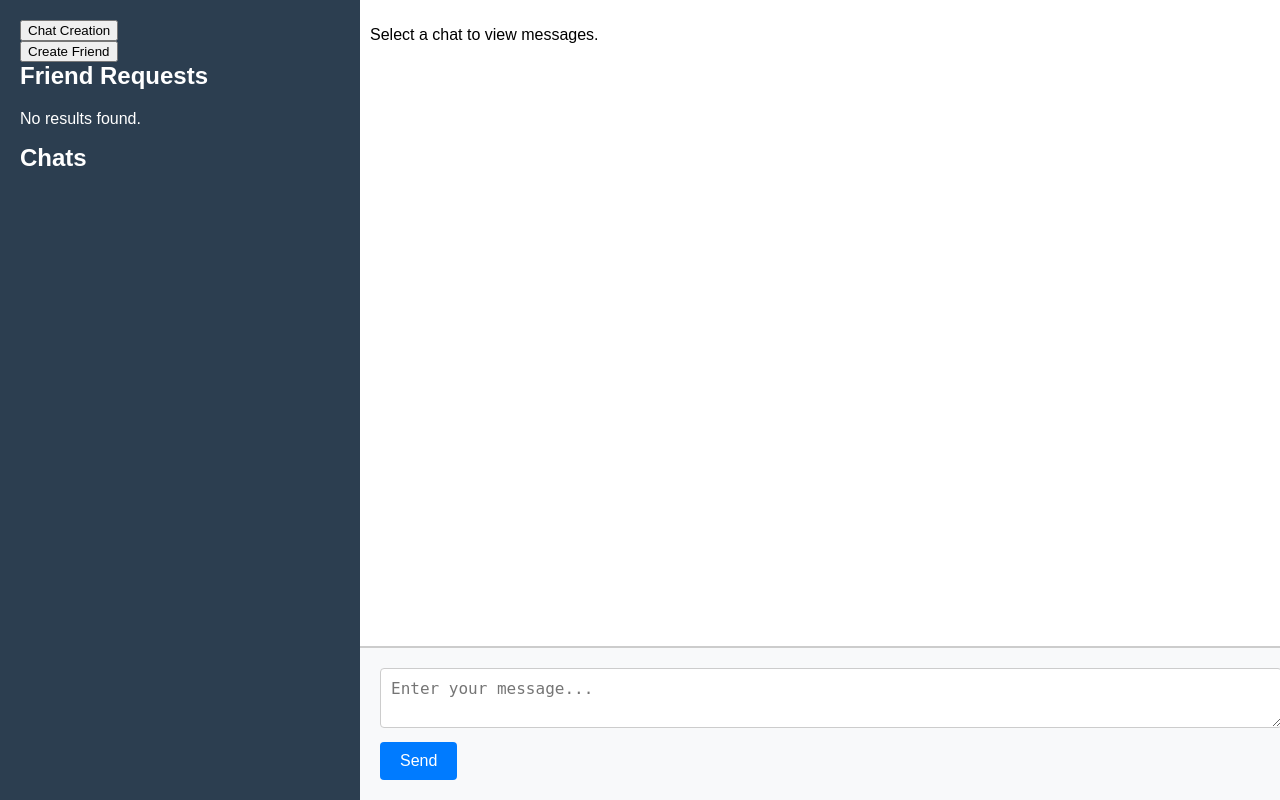
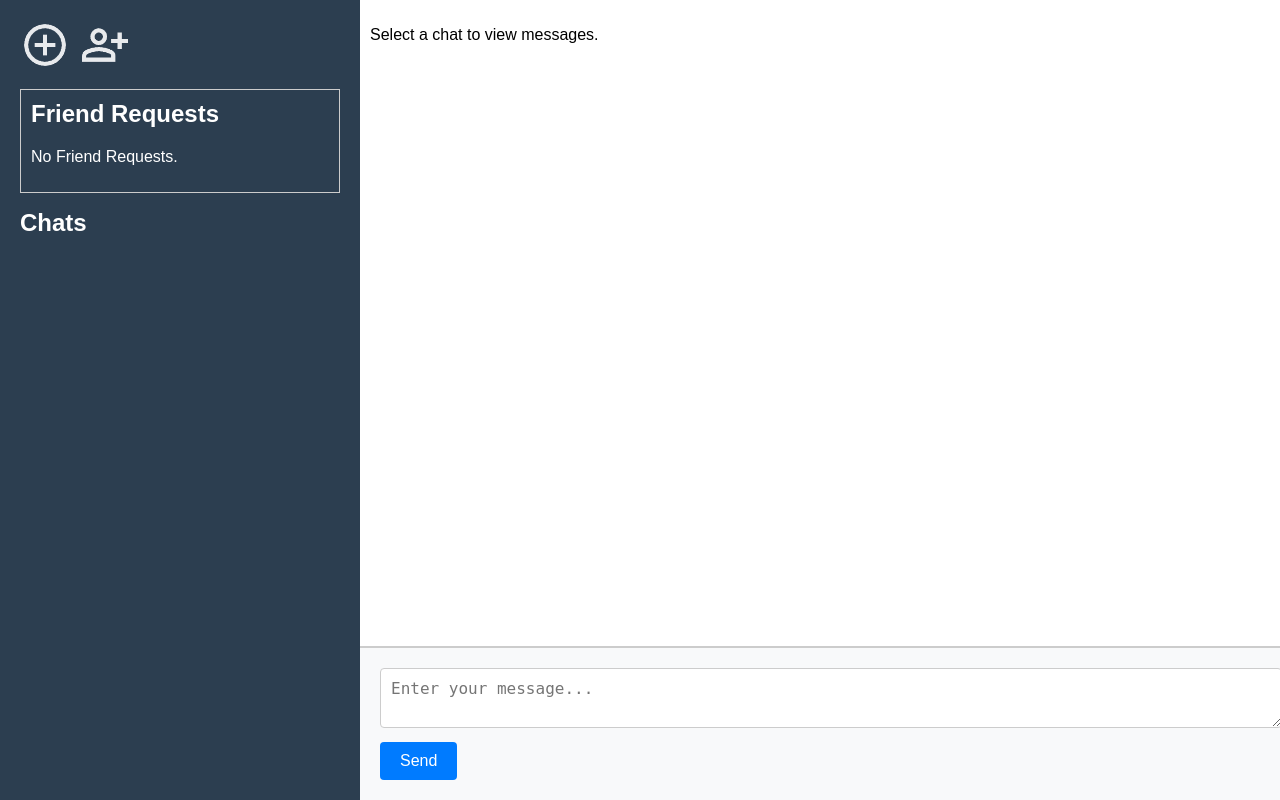
Before and after one commit to TamairNV/Secure-Communications, a Python web app: template templates/Messenger.html in a window 1280 px wide. Run offline with Jinja, Linux system fonts and the light colour scheme; the template is opened without the code that fills it, so the values that code supplies are empty.

Commit message:
bug fixes

```diff
--- a/Code/Account.py
+++ b/Code/Account.py
@@ -102,7 +102,6 @@ class Account:
 
         ORDER BY
             FriendRequest.Timestamp DESC
-        LIMIT 1
         """
         return Account.executeQuery(query, [user_id])
 
--- a/static/Messenger.css
+++ b/static/Messenger.css
@@ -16,13 +16,33 @@ body {
 
 
 li {
-    border: 1px solid #ccc;
+
     padding: 10px;
     margin: 5px 0;
     list-style-type: none;
     border-radius: 5px;
     background-color: #536872;
     box-shadow: 0 2px 4px rgba(0, 0, 0, 0.1);
+}
+.friend-requests {
+    max-height: 150px; /* Adjust height as needed */
+    overflow-y: auto; /* Enables vertical scrolling */
+    border: 1px solid #ccc; /* Optional border for styling */
+    padding: 10px; /* Optional padding */
+    margin-bottom: 5%;
+
+}
+
+.friend-requests ul {
+    list-style-type: none;
+    overflow-y: auto;
+    padding: 0;
+    margin: 0;
+}
+
+.friend-requests li {
+    padding: 8px;
+    border-bottom: 1px solid #eee; /* Optional separation between requests */
 }
 
 /* Sidebar styling */
@@ -87,6 +107,48 @@ li {
 .message p {
     margin: 5px 0;
 }
+.Create-Buttons {
+    display: flex;
+    justify-content: flex-start; /* Center the buttons horizontally */
+    gap: 10px; /* Space between buttons */
+    margin-bottom: 5%;
+
+}
+
+.Create-Buttons form {
+    margin: 0; /* Remove default margin around forms */
+}
+
+.Create-Buttons button {
+    width: 50px; /* Make the button square (adjust as needed) */
+    height: 50px; /* Same as width for square shape */
+    background-color: transparent;
+    border: none; /* Remove border */
+    border-radius: 8px; /* Slightly rounded corners */
+    cursor: pointer; /* Change cursor to pointer */
+    background-size: cover; /* Cover the entire button with the image */
+    background-position: center; /* Center the image */
+    transition: transform 0.2s ease, box-shadow 0.2s ease; /* Smooth hover effects */
+
+
+}
+
+.Create-Buttons button:hover {
+    transform: scale(1.05); /* Slightly enlarge on hover */
+    box-shadow: 0 4px 8px rgba(0, 0, 0, 0.2); /* Add a shadow on hover */
+}
+
+/* Add specific images to each button */
+.Create-Buttons form:nth-child(1) button {
+    color: #333333;
+    background-image: url('Data/Add Circle Icon.png'); /* Replace with your image path */
+}
+
+.Create-Buttons form:nth-child(2) button {
+    color: #333333;
+    background-image: url('Data/Person Add Icon.png'); /* Replace with your image path */
+}
+
 
 /* Input area styling */
 .input-area {
--- a/templates/Messenger.html
+++ b/templates/Messenger.html
@@ -10,15 +10,18 @@
 <div class="container">
     <!-- Sidebar for chat list -->
     <div class="sidebar">
+
+    <div class="Create-Buttons">
         <form action="{{ url_for('Messenger.chat_creation') }}" method="POST">
-            <button type="submit">Chat Creation</button>
+            <button type="submit"></button>
         </form>
 
         <form action="{{ url_for('Messenger.friendRequestPage') }}" method="POST">
-            <button type="submit">Create Friend</button>
+            <button type="submit"></button>
         </form>
+    </div>
 
-        <div class="search-results">
+        <div class="friend-requests">
             <h2>Friend Requests</h2>
             {% if user_requests %}
                 <ul>
@@ -47,7 +50,7 @@
                     {% endfor %}
                 </ul>
             {% else %}
-                <p>No results found.</p>
+                <p>No Friend Requests.</p>
             {% endif %}
         </div>
 
--- a/templates/chat_creation.html
+++ b/templates/chat_creation.html
@@ -13,8 +13,9 @@
         <!-- Consolidate all inputs in one form -->
         <form action="{{ url_for('Messenger.chat_creation') }}" method="POST">
             <!-- Text box for chat name -->
+
             <label for="chat_name">Chat Name:</label>
-            <input type="text" id="chat_name" name="chat_name" required>
+            <input type="text" id="chat_name" name="chat_name" required value="{{ chat_name }}">
 
             <!-- Search box for friends -->
             <label for="search_friends">Search Friends:</label>
```
Also changed, not shown: Code/routes/Chat.py (+6 -8 lines), Code/routes/Messenger.py (+5 -4 lines), static/Data/Add Circle Icon.png (added), static/Data/Person Add Icon.png (added), 1 other file.
